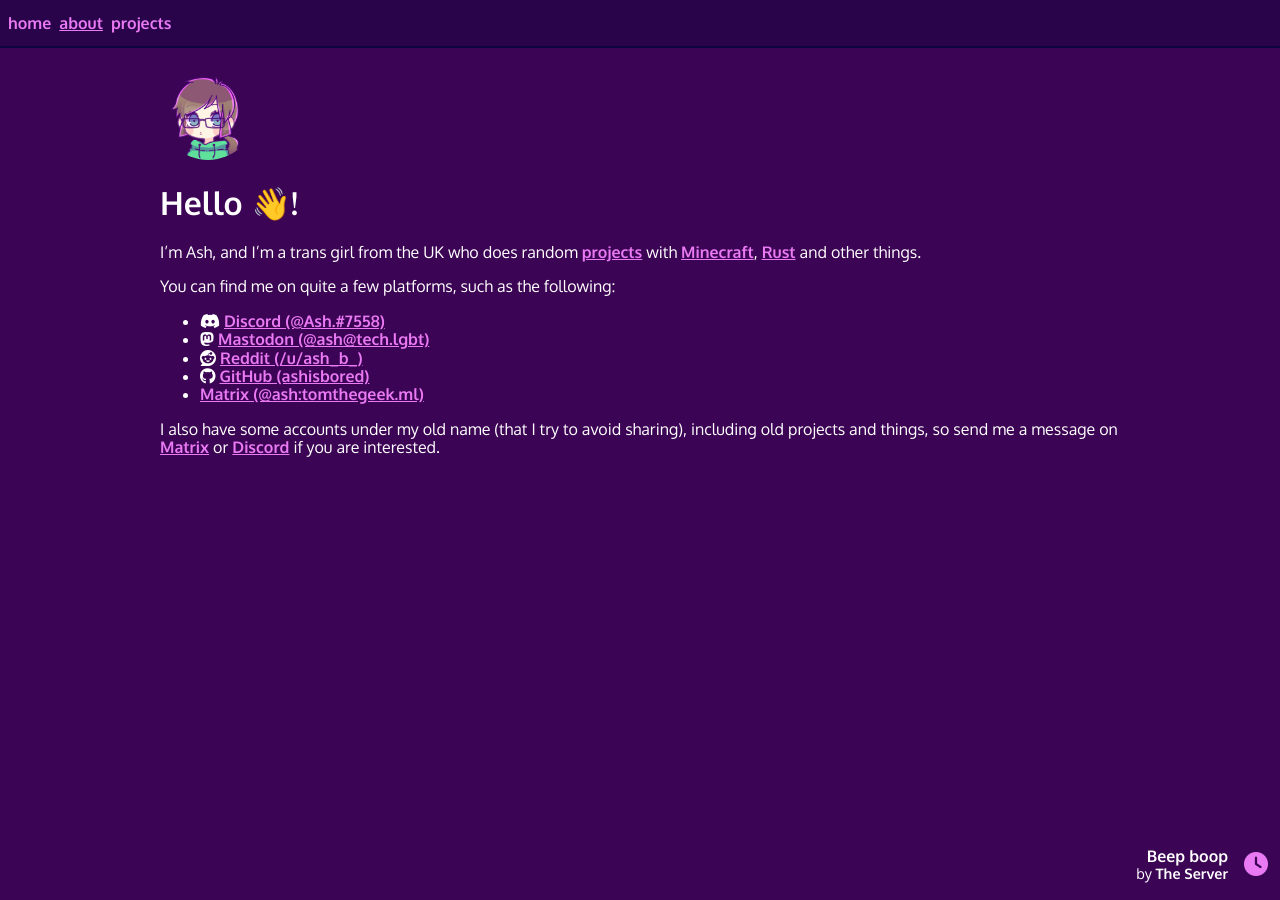
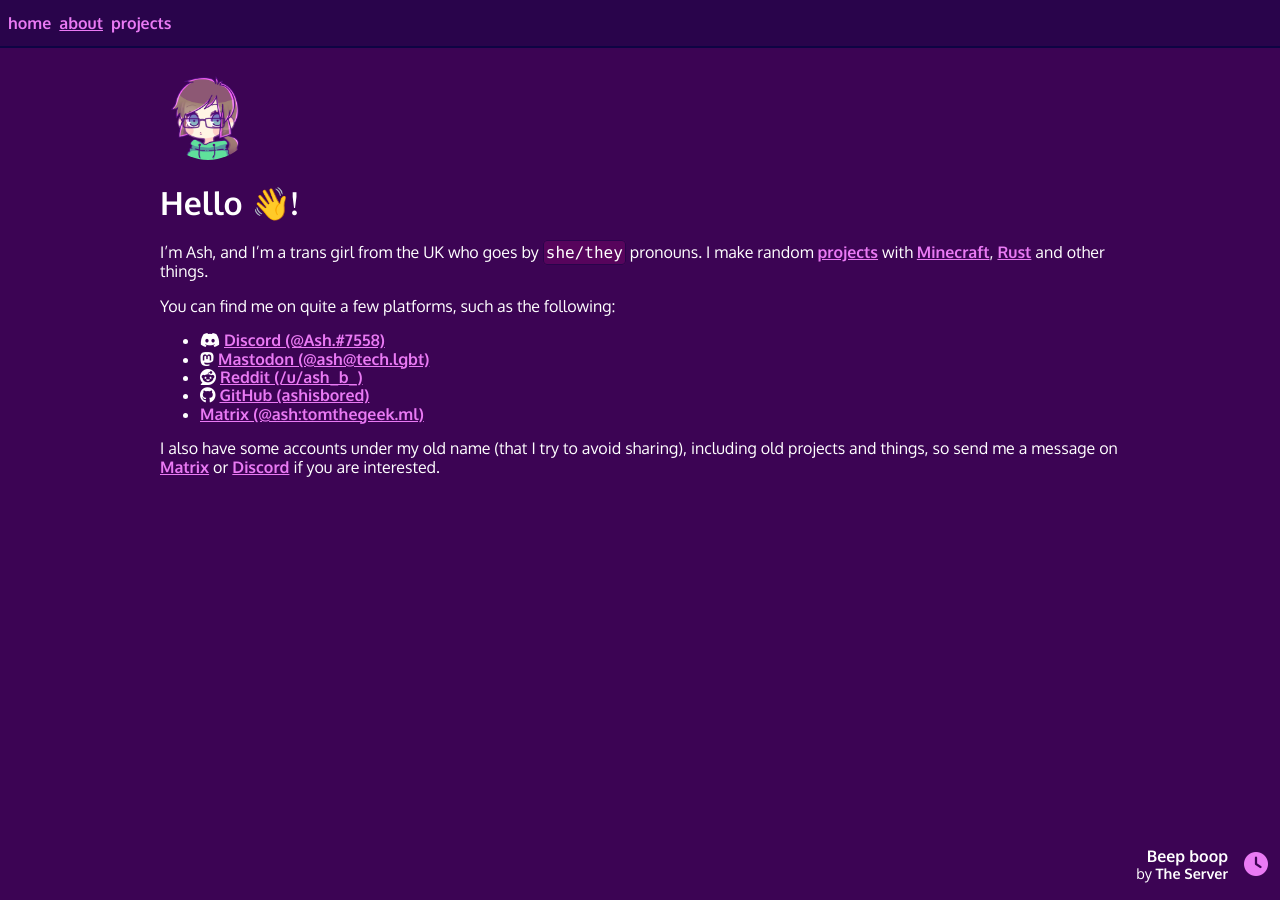
Before and after one commit to ashhhleyyy/ashhhleyyy.github.io, a Jekyll site: the page built from about.md, in a window 1280 px wide. Built offline with Jekyll 4.4.1, drawn with Linux system fonts in a browser that asks for light colours; nearby versions of some CDN libraries; some web fonts are replaced.

Commit message:
Pronouns and slight style changes

```diff
--- a/_sass/main.scss
+++ b/_sass/main.scss
@@ -1,4 +1,5 @@
 @import url("https://fonts.googleapis.com/css2?family=Oxygen:wght@300%3B400%3B700&display=swap");
+@import url('https://fonts.googleapis.com/css2?family=Oxygen+Mono&display=swap');
 
 body {
     font-family: Oxygen, Helvetica Neue, arial, sans-serif;
@@ -21,9 +22,10 @@ a {
 
 code {
     background-color: $background-accent;
-    padding: 6px;
-    border-radius: 2px;
+    padding: 2px;
+    border-radius: 4px;
     border: 1px solid $nav-colour;
+    font-family: "Oxygen Mono", ui-monospace, SFMono-Regular, Consolas, "Liberation Mono", Menlo, monospace;
 }
 
 body {
--- a/about.md
+++ b/about.md
@@ -7,7 +7,7 @@ permalink: /about
 <img width="96" class="nav-item avatar" src="/assets/ash.png">
 # Hello 👋!
 
-I'm Ash, and I'm a trans girl from the UK who does random [projects](/projects) with [Minecraft](https://minecraft.net/), [Rust](https://rust-lang.org/) and other things.
+I'm Ash, and I'm a trans girl from the UK who goes by `she/they` pronouns. I make random [projects](/projects) with [Minecraft](https://minecraft.net/), [Rust](https://rust-lang.org/) and other things.
 
 You can find me on quite a few platforms, such as the following:
 - <i class="fab fa-discord"></i>  [Discord (@Ash.#7558)](https://discord.com/users/828168927762841601)
--- a/index.html
+++ b/index.html
@@ -6,4 +6,4 @@ layout: default
 <img class="avatar" height="96" src="/assets/ash.png">
 <h1>hello world</h1>
 
-<p>I'm not really sure what to put here at the minute, so have a look at the links in the top bar.</p>
+<p>I'm not really sure what to put here at the minute, so have a look at the links in the top bar for now.</p>
```
